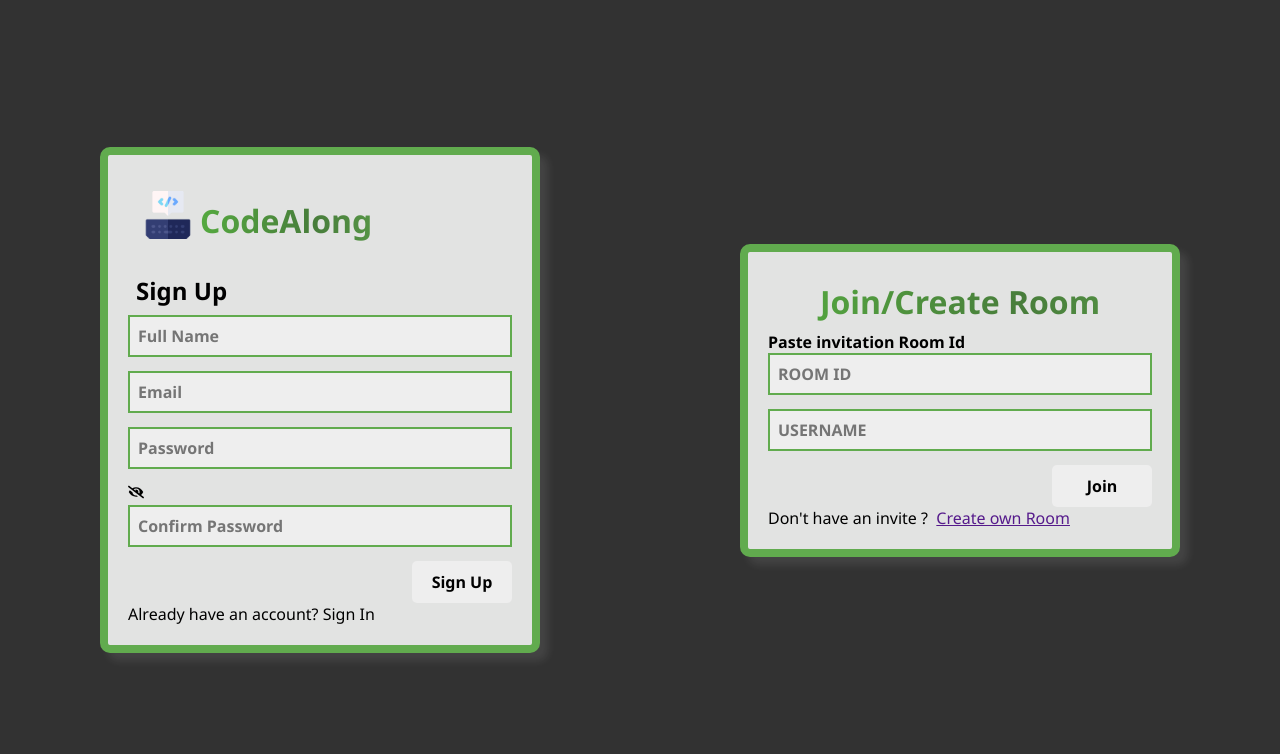
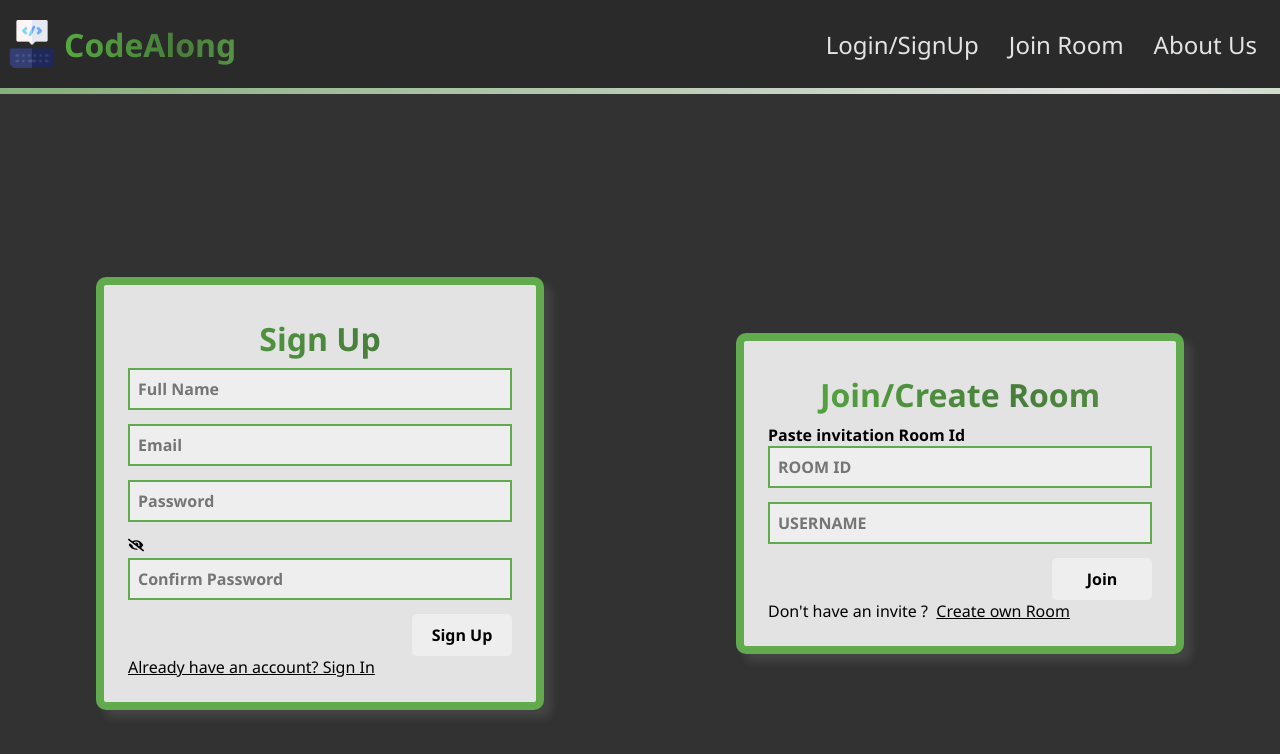
Before and after one commit to Shuchita33/CodeAlong, a React (Vite) app in the folder client/: page / in a window 1280 px wide. Shown: the top 754 px of the page. Built offline with nearby package versions, Linux system fonts and the light colour scheme.

Commit message:
Updated components, added navbar and managed proper navigation

```diff
--- a/client/src/components/Form/Auth.jsx
+++ b/client/src/components/Form/Auth.jsx
@@ -1,5 +1,5 @@
 import React, { useState } from 'react';
-import logo from '../../assets/logoCode.png';
+import Navbar from '../Navbar/Navbar';
 import './styles.css';
 import { useNavigate } from 'react-router-dom';
 import { FaEye, FaEyeSlash } from 'react-icons/fa';
@@ -11,6 +11,7 @@ const Auth = () => {
     const [isSignUp, setIsSignUp] = useState(true);
     const [roomId,setRoomId]=useState('');
     const [username,setUsername]=useState('');
+    const user=JSON.parse(localStorage.getItem('profile'));
 
     const [formData, setFormData] = useState({
       fullName: '',
@@ -117,13 +118,10 @@ const Auth = () => {
   };
 
   return (
+    <><Navbar/>
     <div className='container'>
-      <form className='formWrapper' onSubmit={handleSubmit}>
-        <div className='icon'>
-          <img src={logo} alt="logo" />
-          <h1 className='magic'>CodeAlong</h1>
-        </div>
-        <h5 style={{ margin: '1vh', fontSize: '3vh', background: 'transparent' }}>
+      {!user && <form id='login' className='formWrapper' onSubmit={handleSubmit}>
+        <h5 className='magic' >
           {isSignUp ? 'Sign Up' : 'Sign In'}
         </h5>
         {isSignUp && (
@@ -179,9 +177,9 @@ const Auth = () => {
         <a onClick={handleSwitchMode}>
           {isSignUp ? 'Already have an account? Sign In' : 'Don\'t have an account? Sign Up'}
         </a>
-      </form>
+      </form>}
 
-      <div className="formWrapper">
+      <div id='join' className="formWrapper">
       <h2 className='magic'>Join/Create Room</h2>
         <h4 className="mainLabel">Paste invitation Room Id</h4>
           <div className="inputGroup">
@@ -217,6 +215,7 @@ const Auth = () => {
           </div>
       </div>
     </div>
+    </>
   );
 };
 
--- a/client/src/components/Form/styles.css
+++ b/client/src/components/Form/styles.css
@@ -18,17 +18,7 @@
     background-clip: text;
     -webkit-text-fill-color: rgba(254, 254, 254, 0);
 }
-.icon{
-    background: var(--formcolor);
-    margin: 2vh;
-    display: flex;
-    flex-direction: row;
-    justify-content: flex-start;
-}
-.icon img{
-    background: var(--formcolor);
-    height: 6vh; width: 6vh;
-}
+
 .mainLabel{
     background: var(--formcolor);
     color: black;
@@ -38,7 +28,7 @@
     display: flex;
     flex-direction: column; justify-items: center;
     background: var(--formcolor);
-    padding: 20px;
+    padding: 3vh;
     border-radius: 10px;
     border: solid 1vh var(--btnhover);
     min-width: 30%;
@@ -53,7 +43,6 @@
 
 .inputBox {
     padding: 1vh;
-
     outline: none;
     border: 2px solid var(--btnhover);
     margin-bottom: 14px;
@@ -80,4 +69,6 @@
 a{
     background: var(--formcolor);
     cursor: pointer;
+    color:black;
+    text-decoration: underline;
 }
--- a/client/src/components/MyHome/Home.jsx
+++ b/client/src/components/MyHome/Home.jsx
@@ -6,6 +6,7 @@ import { BiEditAlt } from 'react-icons/bi'
 import { FcOpenedFolder } from 'react-icons/fc'
 import logo from '../../assets/logoCode.png';
 import Modal from './Modal';
+import Navbar from '../Navbar/Navbar';
 import {getData,deleteWorkspace,deleteCardFromWorkspace} from '../../api/api';
 import { toast } from 'react-hot-toast';
 
@@ -13,6 +14,11 @@ const Home = () => {
     const navigate=useNavigate();
     const [openModal, setOpenModal] = useState({ state: false});
     const user=JSON.parse(localStorage.getItem('profile'));
+
+    useEffect(()=>{
+      if(!user) {navigate('/'); return;}
+    },[])
+
     const userId=user?.result?._id;
     const [m,setM]=useState(1);
     const [allWs,setWs]=useState([]);
@@ -96,6 +102,7 @@ const Home = () => {
           });
     };
   return (
+    <><Navbar/>
     <div className="home">
         <div className="header">
                 <h3 className="heading">
@@ -105,7 +112,7 @@ const Home = () => {
                     onClick={() => {setM(1); setOpenModal({ state: true})}}
                 > <span>+</span> New Folder</div>
         </div>
-        {
+        {allWs.length==0?<><h2 style={{color:'white'}}>No existing folders.Try creating one.</h2></>:
             allWs.map((ele)=>(
                 <div className='folder-card' key={ele._id}>
                     <div className="f-header">
@@ -151,6 +158,7 @@ const Home = () => {
                 />
               )}
     </div>
+    </>
   )
 }
 
--- a/client/src/components/MyHome/styles.css
+++ b/client/src/components/MyHome/styles.css
@@ -179,9 +179,7 @@ body{
 
 .modal-content{
     background-color: var(--formcolor);
-    padding: 1em;
-    width: 35%;
-    min-width: 300px;
+    padding: 2vh;
     border-radius: 1vh;
 }
 
@@ -201,11 +199,12 @@ body{
 }
 
 .input-container{
+    width: fit-content;
     display: flex;
     align-items: center;
     justify-content: space-between;
     flex-wrap: wrap;
-    padding: 1rem 0;
+    padding: 1vh;
     gap: 0.75rem;
 }
 
--- /dev/null
+++ b/client/src/components/Navbar/Navbar.jsx
@@ -0,0 +1,36 @@
+import React, { useEffect, useState } from 'react'
+import logo from '../../assets/logoCode.png';
+import './styles.css';
+import { useNavigate } from 'react-router-dom';
+const Navbar = () => {
+    const[login,setLogin]=useState(false);
+    const user=JSON.parse(localStorage.getItem('profile'));
+    const navigate=useNavigate();
+    useEffect(()=>{
+        if(user){
+            setLogin(true)
+        }
+    },[])
+    const handleLogout=()=>{
+        localStorage.removeItem('profile');
+        navigate('/')
+    }
+  return (
+    <>
+    <div className='navbar'>
+        <div className='app-icon'>
+          <img src={logo} alt="logo" />
+          <h1 className='magic'>CodeAlong</h1>
+        </div>
+        <div>
+           <button href="#login" className="menubuts" onClick={handleLogout}>{!login?'Login/SignUp':'Logout'}</button>
+           <button href='#join' className="menubuts" onClick={() => {if(login) window.open('/', '_blank')}}>Join Room</button>
+           <button className="menubuts">About Us</button>
+        </div>
+    </div>
+    <div className="navgrad"></div>
+    </>
+  )
+}
+
+export default Navbar
--- /dev/null
+++ b/client/src/components/Navbar/styles.css
@@ -0,0 +1,57 @@
+.navbar{
+    height: 9vh;
+    background: var(--header);
+    display: flex;
+    flex-direction: row;
+    justify-content: space-between;
+    align-items: center;
+    padding: 1vh;
+    position: sticky;
+    top: 0; z-index: 1;
+}
+.app-icon{
+    display: flex;flex-direction: row;
+    align-items: center;
+    width: 50%;
+}
+.app-icon img{
+    height: 6vh;
+    width: 6vh;
+}
+.menubuts{
+    margin:7px;
+    background-color:transparent;
+    color: var(--formcolor);
+    font-size: 3vh;
+    font-weight: 100;
+    padding: 1vh;
+    transition: 0.3s;
+    border: none;
+    font-weight: 400;
+  }
+
+.menubuts:hover{
+    background: var(--card1);
+    letter-spacing: 0.1vh ;
+    border-radius: 5px;
+    box-shadow: 0 0 5px var(--green2);
+}
+.navgrad{
+    height: 0.7vh; width: 100%;
+    content: '';
+    inset: 0;
+    background: linear-gradient(90deg,var(--green),var(--green2),var(--btnlight),var(--formcolor),var(--btnhover),var(--card1),var(--card));
+    animation: animate 20s linear infinite;
+    background-size: 500%;
+    position: sticky;
+    top: 11vh; z-index: 2;
+  }
+
+.navgrad::after{
+    filter:blur(20px);
+}
+
+@keyframes animate {
+    0%{background-position: 0 0;}
+    0%{background-position: 400% 0;}
+}
--- a/client/src/index.css
+++ b/client/src/index.css
@@ -1,12 +1,13 @@
 *{
     --formcolor:#e2e3e2;
+    --header:#2b2a2a;
     --bgpage: #323232;
     --textform:rgb(0, 0, 0);
     --btncolor:#eee;
     --btnlight:#8ab180;
     --btnhover:#61ab4e;
     --green2:#55a940;
-    --card1:#5a9a4a;
+    --card1:#5da54b;
     --card:#bbccb7;
     --green:#487d3b;
     --inpbg:#eee;
```
